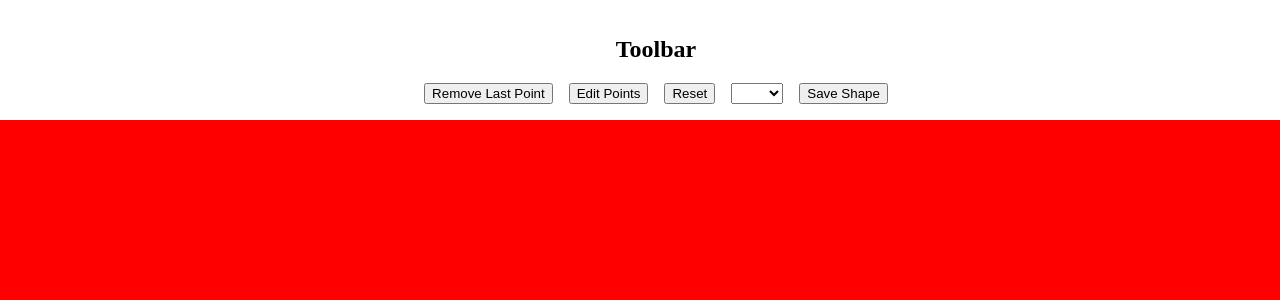
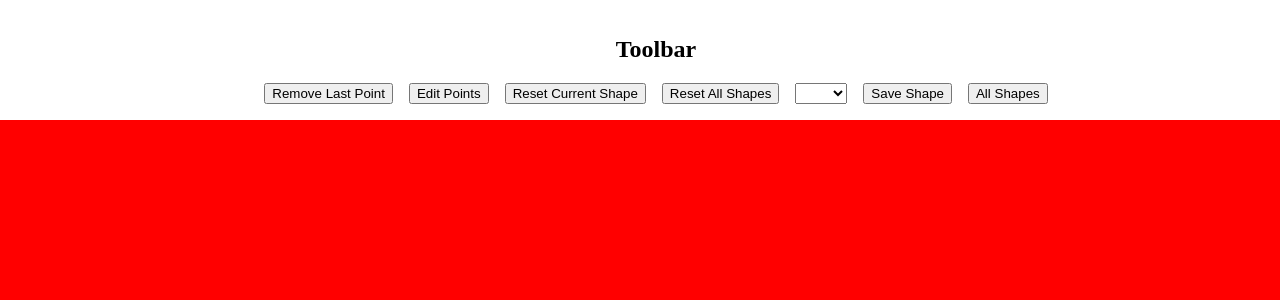
Before and after one commit to bigandy/shape-creator, a React (Vite) app: page / in a window 1280 px wide. Shown: the top 300 px of the page. Built offline with nearby package versions, Linux system fonts and the light colour scheme.

Commit message:
show in progress cutout as well as others if saved.

```diff
--- a/src/App.tsx
+++ b/src/App.tsx
@@ -1,6 +1,7 @@
 import { useState } from "react";
 
 import { OutputBox } from "./OutputBox";
+import { OutputBoxAllShapes } from "./OutputBoxAllShapes";
 import { ClickArea } from "./ClickArea";
 import { Toolbar } from "./Toolbar";
 import { Sidebar } from "./Sidebar";
@@ -14,6 +15,7 @@ function App() {
   const [isEditing, setIsEditing] = useState(false);
   const [selectedImage, setSelectedImage] = useState("");
   const [savedStack, setSavedStack] = useState<Shape[]>([]);
+  const [useAllShapes, setUseAllShapes] = useState(false);
 
   const handleRemoveLastPoint = () => {
     setStack(
@@ -25,13 +27,19 @@ function App() {
     setIsEditing((editing) => !editing);
   };
 
-  const handleReset = () => setStack([]);
+  const handleResetCurrentStack = () => setStack([]);
+  const handleResetAllStacks = () => {
+    handleResetCurrentStack();
+    setSavedStack([]);
+  };
 
   const handleCloseSidebar = () => setIsEditing(false);
 
   const handleImageChange = (e) => {
     setSelectedImage(e.target.value);
   };
+
+  const handleUseAllShapesToggle = () => setUseAllShapes((useAll) => !useAll);
 
   // AHTODO!
   // This will enable the saving of multiple shapes within the shape().
@@ -43,22 +51,31 @@ function App() {
     setStack([]);
   };
 
-  console.log({ savedStack });
-
   return (
     <>
       <ClickArea stack={stack} setStack={setStack} isEditing={isEditing} />
 
-      <OutputBox stack={stack} selectedImage={selectedImage} />
+      {useAllShapes ? (
+        <OutputBoxAllShapes
+          savedStack={savedStack}
+          currentStack={stack}
+          selectedImage={selectedImage}
+        />
+      ) : (
+        <OutputBox stack={stack} selectedImage={selectedImage} />
+      )}
 
       <Toolbar
         isEditing={isEditing}
         selectedImage={selectedImage}
+        useAllShapes={useAllShapes}
         handleEditToggle={handleEditToggle}
         handleRemoveLastPoint={handleRemoveLastPoint}
-        handleReset={handleReset}
+        handleResetCurrentStack={handleResetCurrentStack}
+        handleResetAllStacks={handleResetAllStacks}
         handleImageChange={handleImageChange}
         handleSaveShape={handleSaveShape}
+        handleUseAllShapesToggle={handleUseAllShapesToggle}
       />
 
       <Sidebar
--- /dev/null
+++ b/src/OutputBoxAllShapes.tsx
@@ -0,0 +1,58 @@
+import { useMemo } from "react";
+import type { Shape, Coords } from "./Types";
+
+type Props = {
+  savedStack: Shape[];
+  currentStack: Coords[];
+  selectedImage?: string;
+};
+
+export const OutputBoxAllShapes = ({
+  savedStack,
+  currentStack,
+  selectedImage,
+}: Props) => {
+  const clipPathStyle = useMemo(() => {
+    let clipPathString = "shape(";
+    savedStack.forEach((stack, savedStackIndex) => {
+      if (stack.length > 0) {
+        stack.forEach((stackItem, stackIndex) => {
+          if (savedStackIndex === 0 && stackIndex === 0) {
+            clipPathString += `from ${stackItem.percentX}% ${stackItem.percentY}%, `;
+          } else if (stackIndex === 0) {
+            clipPathString += `move to ${stackItem.percentX}% ${stackItem.percentY}%, `;
+          } else {
+            clipPathString += `line to ${stackItem.percentX}% ${stackItem.percentY}%, `;
+          }
+        });
+        // clipPathString += " close, ";
+      }
+    });
+
+    // This is the current in progress cutout area.
+    currentStack.forEach((item, index) => {
+      if (index === 0) {
+        clipPathString += `${savedStack.length === 0 ? "from" : "move to"} ${
+          item.percentX
+        }% ${item.percentY}%, `;
+      } else {
+        clipPathString += `line to ${item.percentX}% ${item.percentY}%, `;
+      }
+    });
+
+    clipPathString += " close)";
+
+    return clipPathString;
+  }, [savedStack, currentStack]);
+
+  return (
+    <div
+      className="output"
+      style={{
+        backgroundColor: "green",
+        backgroundImage: selectedImage !== "" ? `url(${selectedImage})` : "",
+        clipPath: clipPathStyle,
+      }}
+    ></div>
+  );
+};
--- a/src/Toolbar.tsx
+++ b/src/Toolbar.tsx
@@ -1,11 +1,14 @@
 type Props = {
   isEditing: boolean;
   selectedImage?: string;
+  useAllShapes: boolean;
   handleRemoveLastPoint: () => void;
   handleEditToggle: () => void;
-  handleReset: () => void;
+  handleResetCurrentStack: () => void;
+  handleResetAllStacks: () => void;
   handleImageChange: (imageUrl: string) => void;
   handleSaveShape: () => void;
+  handleUseAllShapesToggle: () => void;
 };
 
 const possibleImages = [
@@ -26,11 +29,14 @@ const possibleImages = [
 export const Toolbar = ({
   isEditing,
   selectedImage,
+  useAllShapes,
   handleRemoveLastPoint,
   handleEditToggle,
-  handleReset,
+  handleResetCurrentStack,
+  handleResetAllStacks,
   handleImageChange,
   handleSaveShape,
+  handleUseAllShapesToggle,
 }: Props) => {
   return (
     <div className="toolbar">
@@ -43,7 +49,9 @@ export const Toolbar = ({
           {isEditing ? "Save Points" : "Edit Points"}
         </button>
 
-        <button onClick={handleReset}>Reset</button>
+        <button onClick={handleResetCurrentStack}>Reset Current Shape</button>
+
+        <button onClick={handleResetAllStacks}>Reset All Shapes</button>
 
         <select onChange={handleImageChange} value={selectedImage}>
           <option value=""></option>
@@ -57,6 +65,10 @@ export const Toolbar = ({
         </select>
 
         <button onClick={handleSaveShape}>Save Shape</button>
+
+        <button onClick={handleUseAllShapesToggle}>
+          {useAllShapes ? "One Shape" : "All Shapes"}
+        </button>
       </div>
     </div>
   );
```
